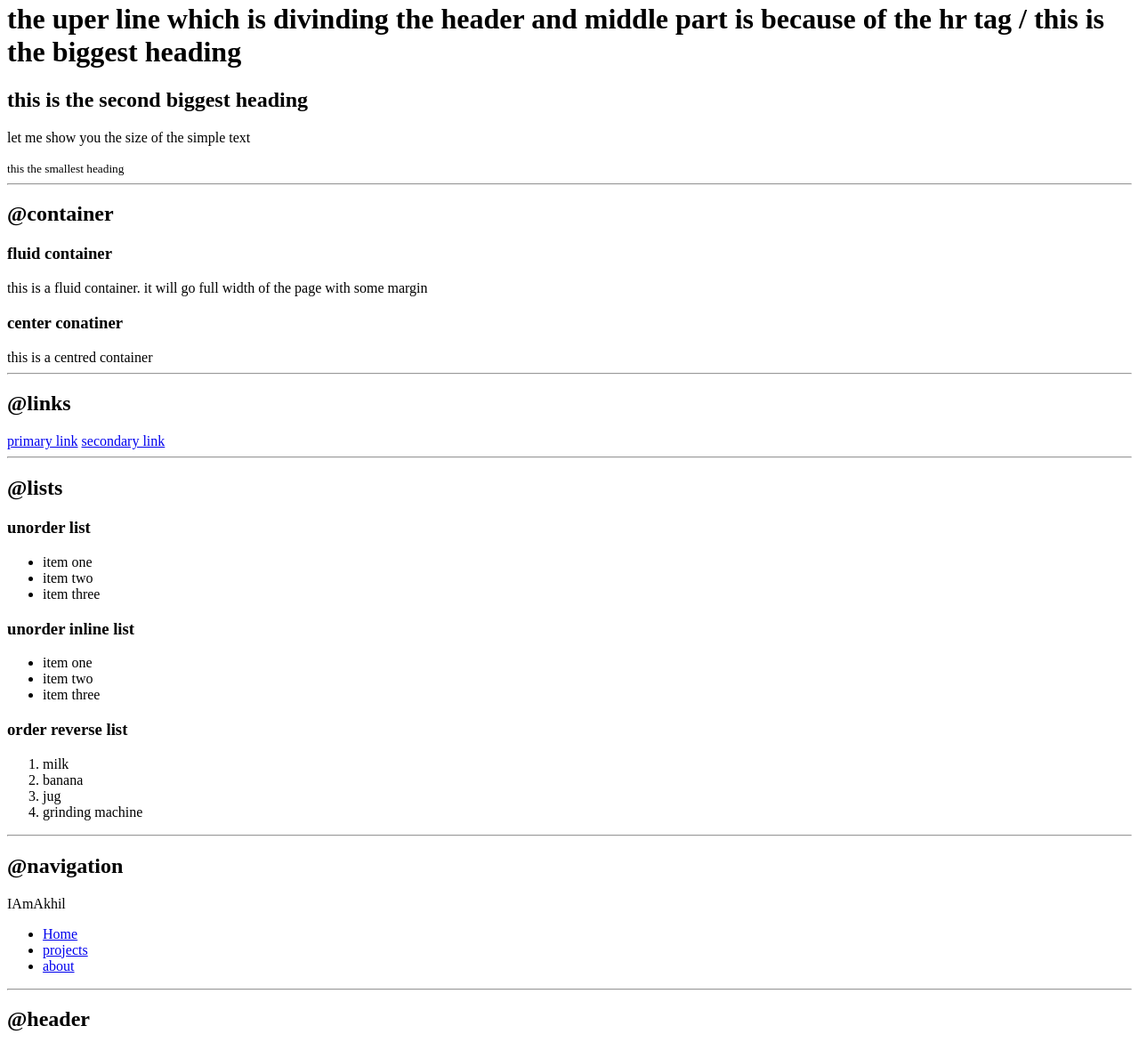
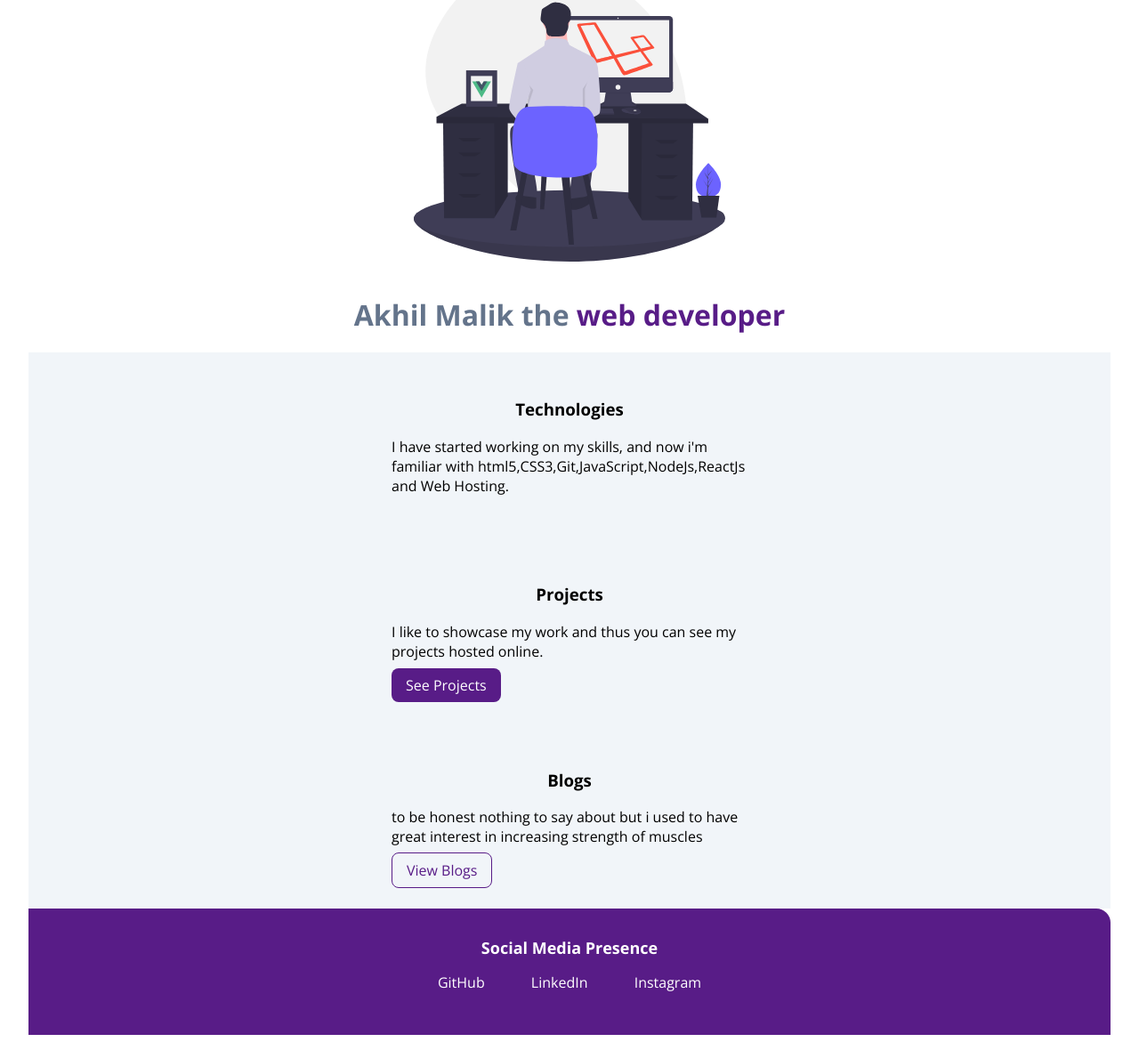
Before and after one commit to Akhil-Malik/akhil-component-library, a plain HTML site: page index.html in a window 1280 px wide. Shown: the part 181-1352 px from the top of the page at 89% size. Drawn offline with nearby package versions, Linux system fonts and the light colour scheme.

Commit message:
some docs updated

```diff
--- a/index.html
+++ b/index.html
@@ -3,91 +3,55 @@
 <head>
     <meta charset="UTF-8">
     <meta name="viewport" content="width=device-width, initial-scale=1.0">
-    <title>Akhil's component library</title>
+    <title>home for dev</title>
+    <link href="styles.css" rel="stylesheet" />
 </head>
 <body>
-    <h1>Portfolio</h1>
-    <p> i am taking classes from neoG.camp and today we are learning about html/css.</p>
-    <hr>
-
-    <h2>@typography</h2>
-    <h1>the uper line which is divinding the header and middle part is because of the hr tag / this is the biggest heading</h1>
-    <h2>this is the second biggest heading</h2>
-    <p>let me show you the size of the simple text</p>
-    <small>this the smallest heading</small>
-    <hr>
-    <h2>@container</h2>
-    <h3>fluid container</h3>
-    <div>this is a fluid container. it will go full width of the page with some margin</div>
-    <h3>center conatiner</h3>
-    <div>this is a centred container</div>
-    <hr>
-    <h2>@links</h2>
-    <a href="/">primary link</a>
-    <a href="/">secondary link</a>
-    <hr>
-    <h2>@lists</h2>
-    <h3>unorder list</h3>
-    <ul>
-        <li>item one</li>
-        <li>item two</li>
-        <li>item three</li>
-    </ul>
-    <h3>unorder inline list</h3>
-    <ul>
-        <li>item one</li>
-        <li>item two</li>
-        <li>item three</li>
-    </ul>
-    <h3>order reverse list</h3>
-    <ol>
-        <li>milk</li>
-        <li>banana</li>
-        <li>jug</li>
-        <li>grinding machine</li>
-    </ol>
-    <hr>
-    <h2>@navigation</h2>
-    <nav>
-        <div>IAmAkhil</div>
-    <ul>
-        <li>
-            <a href="/">Home</a>
+    <nav class="navigation container">
+        <div class="nav-brand">IAmDeveloper</div>
+    <ul class="list-non-bullet nav-pills">
+        <li class="list-item-inline">
+            <a class="link link-active" href="/">Home</a>
         </li>
-        <li>
-            <a href="/">projects</a>
+        <li class="list-item-inline">
+            <a class="projects.html" href="/">projects</a>
         </li>
-        <li>
-            <a href="/">about</a>
+        <li class="list-item-inline">
+            <a class="link" href="blogs.html">blogs</a>
         </li>
     </ul>
-
-    </nav>
-    <hr>
-    <h2>@header</h2>
-    <header>
-        <img src="image/hero.svg">
-        <h1>heading inside header</h1>
-    </header>
-    <hr>
-    <h2>@section</h2>
-    <section>
-        <h3>white color section</h3>
-        <p>this will have a white background</p>
+</nav>
+    <header class="hero">
+        <img class="hero-img" src="image/hero.svg">
+        <h1 class="hero-heading">Akhil Malik the<span class="heading-inverted"> web developer </span></h1>
+       <section class="section ow">
+      <div class="container container-centre">  <h3>Technologies</h3>
+        <p> I have started working on my skills, and now i'm familiar with html5,CSS3,Git,JavaScript,NodeJs,ReactJs and Web Hosting.</p>
+         </div>
     </section>
-    <section>
-        <h3>non white color section</h3>
-        <p>this will have a grey back ground</p>
+    <section class="section ow">
+        <div class="container container-centre">
+            <h3>Projects</h3>
+            <p>I like to showcase my work and thus you can see my projects hosted online. </p>
+            <a class="link link-primary" href="/">See Projects</a>
+        </div>
     </section>
-    <hr>
-    <h2>@footer</h2>
-    <footer>
-        <div>list of social sites</div>
-        <ul>
-           <li>social one</li>
-           <li>social two</li>
-           <li>social three</li>
+    <section class="section ow">
+        <div class="container container-centre"> <h3>Blogs</h3><p>to be honest nothing to say about but i used to have great interest in increasing strength of muscles</p>
+            <a class="link link-secondary" href="/">View Blogs</a>
+        </div>
+    </section>
+    <footer class="footer" >
+        <div class="footer-header">Social Media Presence</div>
+        <ul class="list-non-bullet">
+           <li class="list-item-inline">
+           <a class="link" href="https://github.com/Akhil-Malik">GitHub</a>
+         </li>
+           <li class="list-item-inline"><a class="link" href="https://www.linkedin.com/in/akhil-malik-001am
+             "> LinkedIn</a>
+        </li>
+           <li class="list-item-inline"> <a class="link" href="/"> Instagram </a>
+         </li>
         </ul>
-    </footer>
 </body>
 </html>
--- /dev/null
+++ b/styles.css
@@ -0,0 +1,102 @@
+@import url('https://fonts.googleapis.com/css2?family=Open+Sans:wght@300;700&display=swap');
+:root {
+    --primary-color: #581c87;
+    --off-white: #f1f5f9;
+    --dark-gray: #64748b;
+}
+body {
+    font-family: 'Open Sans', sans-serif;
+    margin: 0rem;
+}
+hr{
+    margin: 2rem 0rem;
+}
+.container-fluid {
+    padding: 0rem 1rem;
+}
+.container-centre {
+       max-width: 400px;
+       margin: auto;
+}
+.link{
+    text-decoration: none;
+    padding: 0.5rem 1rem;
+
+}
+.link-primary {
+      background-color: var(--primary-color);
+      border-radius: 0.5rem;
+      color: white;
+}
+.link-secondary {
+      color:var(--primary-color);
+      border-radius: 0.5rem;
+      border: 1px solid var(--primary-color);
+}
+.list-non-bullet{
+       list-style: none;
+}
+.list-item-inline {
+       display: inline;
+       padding: 0rem 0.5rem;
+}
+.navigation{
+    background-color: var(--primary-color);
+    color: white;
+    padding: 1rem;
+    border-bottom-left-radius: 1rem;
+}
+.navigation .nav-brand{
+    font-weight: bold;
+}
+.navigation .link{
+    color: white;
+}
+.navigation .nav-pills{
+    text-align: right;
+}
+.navigation .link-active{
+    font-weight: bold;
+}
+.hero{
+    padding: 2rem;
+}
+.hero .hero-img{
+    max-width: 350px;
+    margin: auto;
+    display: block;
+}
+.hero .hero-heading{
+    padding-top: 1rem;
+    color:#64748b;
+    text-align: center;
+}
+.hero .hero-heading .heading-inverted {
+    color: #581c87;
+}
+.section {
+    padding: 2rem;
+}
+.section h3 {
+    text-align: center;
+}
+.ow {
+    background-color: var(--off-white);
+}
+.footer{
+    background-color: var(--primary-color);
+    padding: 2rem 2rem;
+    border-top-right-radius: 1rem;
+    text-align: center;
+    color: white;
+}
+.footer .link {
+    color: white;
+}
+.footer .footer-header{
+    font-weight: bold;
+    font-size: large;
+}
+.footer ul{
+    padding-inline-start: 0px;
+}
```
Also changed, not shown: blogs.html (added, +13 -0 lines), lib/components.html (added, +101 -0 lines), projects.html (added, +12 -0 lines).
